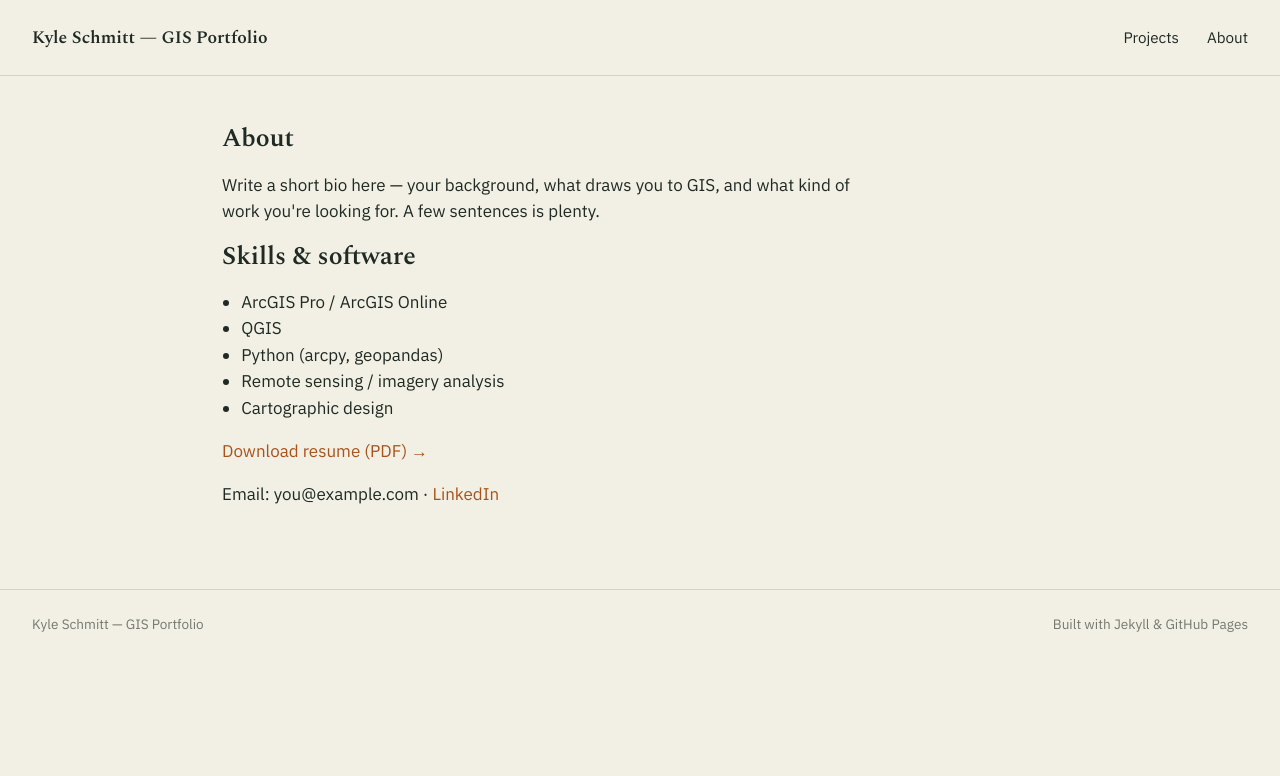
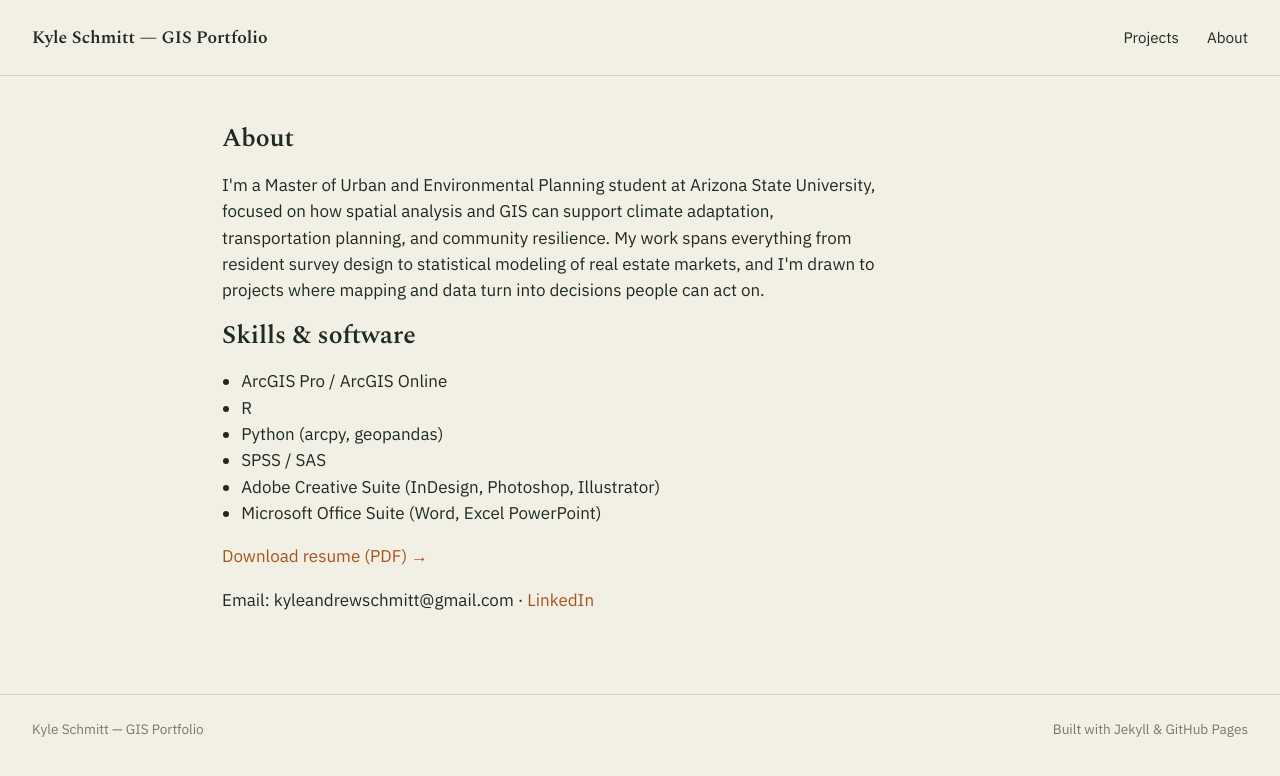
Before and after one commit to kschmitt0/kschmitt0.github.io, a Jekyll site: the page built from about.md, in a window 1280 px wide. Shown: the top 776 px of the page. Built offline with Jekyll 4.4.1, drawn with Linux system fonts in a browser that asks for light colours.

Commit message:
Update about.md

```diff
--- a/about.md
+++ b/about.md
@@ -6,17 +6,18 @@ permalink: /about/
 
 <section class="about">
   <h1>About</h1>
-  <p>Write a short bio here — your background, what draws you to GIS, and what kind of work you're looking for. A few sentences is plenty.</p>
+  <p>I'm a Master of Urban and Environmental Planning student at Arizona State University, focused on how spatial analysis and GIS can support climate adaptation, transportation planning, and community resilience. My work spans everything from resident survey design to statistical modeling of real estate markets, and I'm drawn to projects where mapping and data turn into decisions people can act on.</p>
 
   <h2>Skills &amp; software</h2>
   <ul>
     <li>ArcGIS Pro / ArcGIS Online</li>
-    <li>QGIS</li>
+    <li>R</li>
     <li>Python (arcpy, geopandas)</li>
-    <li>Remote sensing / imagery analysis</li>
-    <li>Cartographic design</li>
+    <li>SPSS / SAS</li>
+    <li>Adobe Creative Suite (InDesign, Photoshop, Illustrator)</li>
+    <li>Microsoft Office Suite (Word, Excel PowerPoint)</li>
   </ul>
 
   <p><a href="/assets/resume.pdf" target="_blank">Download resume (PDF) →</a></p>
-  <p>Email: you@example.com · <a href="https://www.linkedin.com/in/kyle0schmitt">LinkedIn</a></p>
+  <p>Email: kyleandrewschmitt@gmail.com · <a href="https://www.linkedin.com/in/kyle0schmitt">LinkedIn</a></p>
 </section>
```
